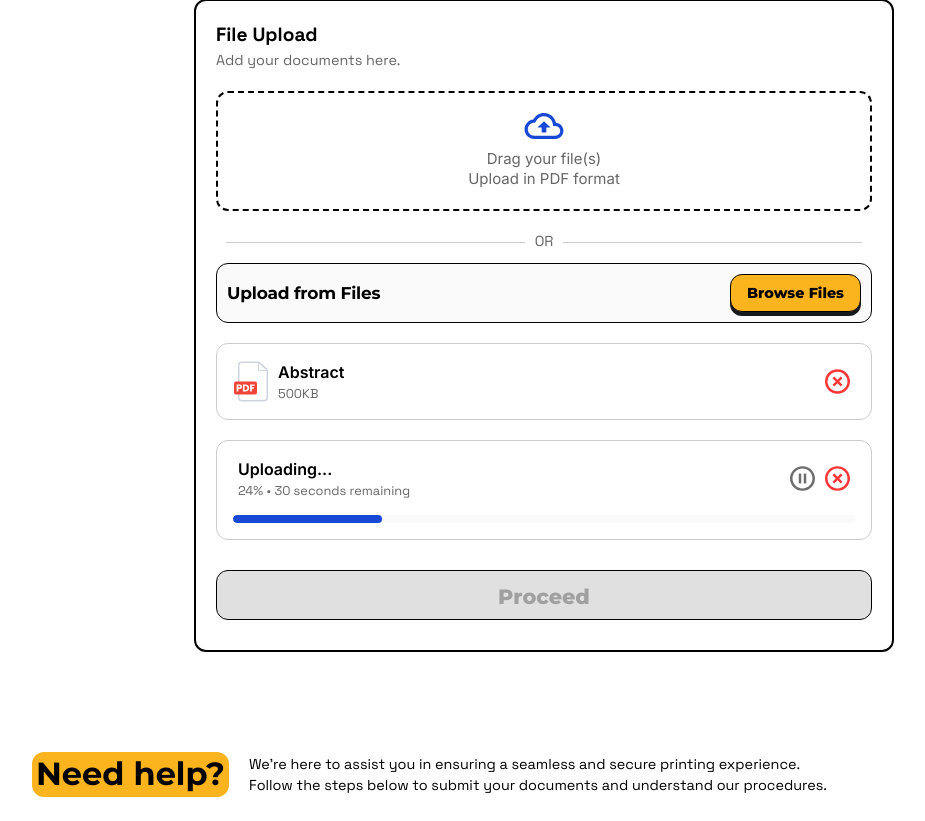
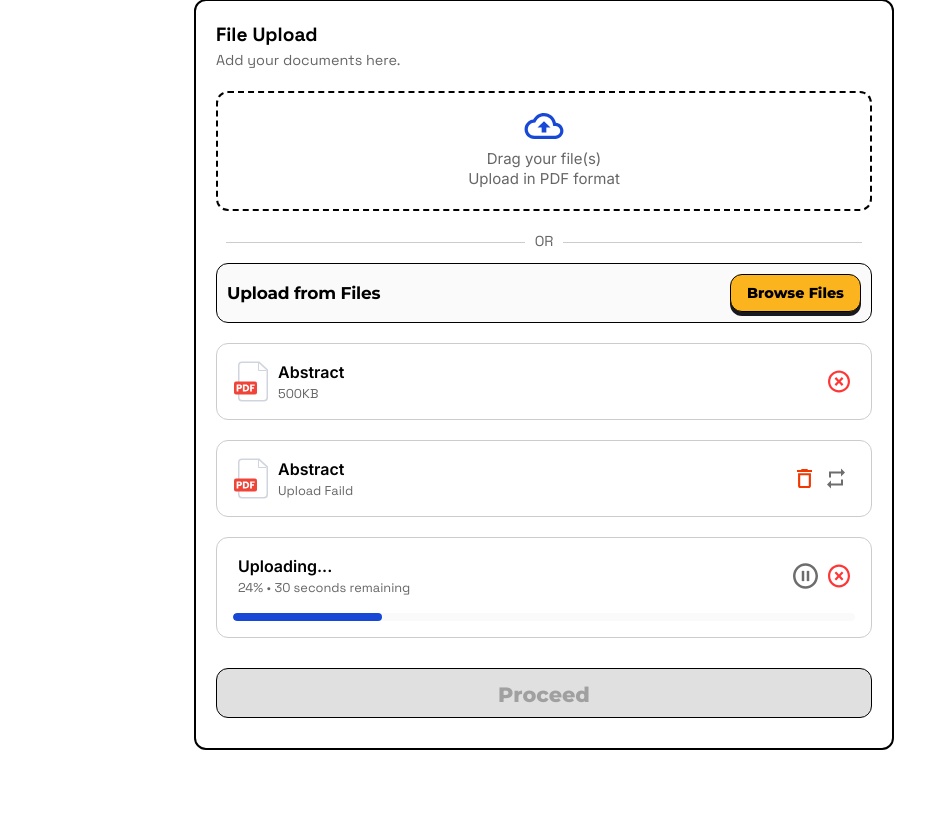
Before and after one commit to vincentperezzz/SafePrint, a Django app: page / in a window 1280 px wide. Shown: the part 131-952 px from the top of the page, without its empty margins (96-1021 px from the left). Run offline with Django 3.2, Linux system fonts and the light colour scheme; parts of the project's set-up code (start-up, migrations or seed data) failed here and were passed over.

Commit message:
Add SVG icons for play, repeat, and trash; update styles for error handling in file uploads

```diff
--- a/static/css/styles.css
+++ b/static/css/styles.css
@@ -1277,21 +1277,33 @@ input::-webkit-inner-spin-button {
     }
 }
 
-.file.upload-completed, .uploading {
+.file.upload-completed, .uploading, .upload-error {
     border: 1px solid var(--strokeColor-lightGrey, #cccccc);
 }
 
-.delete-icon, .pause-icon {
-    width: 28px;
+.delete-icon, .pause-icon{
+    width: 25px;
     margin: 5px;
     transition: transform 0.2s ease, box-shadow 0.2s ease;
 }
 
-.delete-icon:hover, .pause-icon:hover{
+.trash-icon, .repeat-icon{
+    width: 22px;
+    margin: 10px;
+    transition: transform 0.2s ease, box-shadow 0.2s ease;
+}
+
+.trash-icon{
+    width: 18px;
+    margin: 5px;
+    transition: transform 0.2s ease, box-shadow 0.2s ease;
+}
+
+.delete-icon:hover, .pause-icon:hover, .trash-icon:hover, .repeat-icon:hover {
     transform: scale(1.1);
 }
 
-.delete-icon:active, .pause-icon:active{
+.delete-icon:active, .pause-icon:active, .trash-icon:active, .repeat-icon:active {
     transform: scale(0.95) translateY(2px);
 }
 
@@ -1347,4 +1359,9 @@ input::-webkit-inner-spin-button {
     color: #A0A0A0;
     cursor: not-allowed;
     box-shadow: none;
+    transform: none;
 }
+
+.file.upload-error.file-size{
+    color: var(--red-color);
+}
--- a/templates/index.html
+++ b/templates/index.html
@@ -35,6 +35,17 @@ SafePrint
                 <span class="file-size">500KB</span>
             </div>
             <img src="{% static 'assets/delete-icon.svg' %}" alt="Delete Icon" class="delete-icon">
+        </div>
+    </div>
+        <div class="file upload-error">
+        <div class="file-rows">
+            <img src="{% static 'assets/pdf-icon.svg' %}" alt="PDF Icon" class="file-icon">
+            <div class="file-title">
+                <span class="file-name">Abstract</span>
+                <span class="file-size">Upload Faild</span>
+            </div>
+            <img src="{% static 'assets/trash-icon.svg' %}" alt="Trash Icon" class="trash-icon">
+            <img src="{% static 'assets/repeat-icon.svg' %}" alt="Repeat Icon" class="repeat-icon">
         </div>
     </div>
     <div class="file uploading">
```
Also changed, not shown: static/assets/pause-icon.svg, static/assets/play-icon.svg (added), static/assets/repeat-icon.svg (added), static/assets/trash-icon.svg (added).
